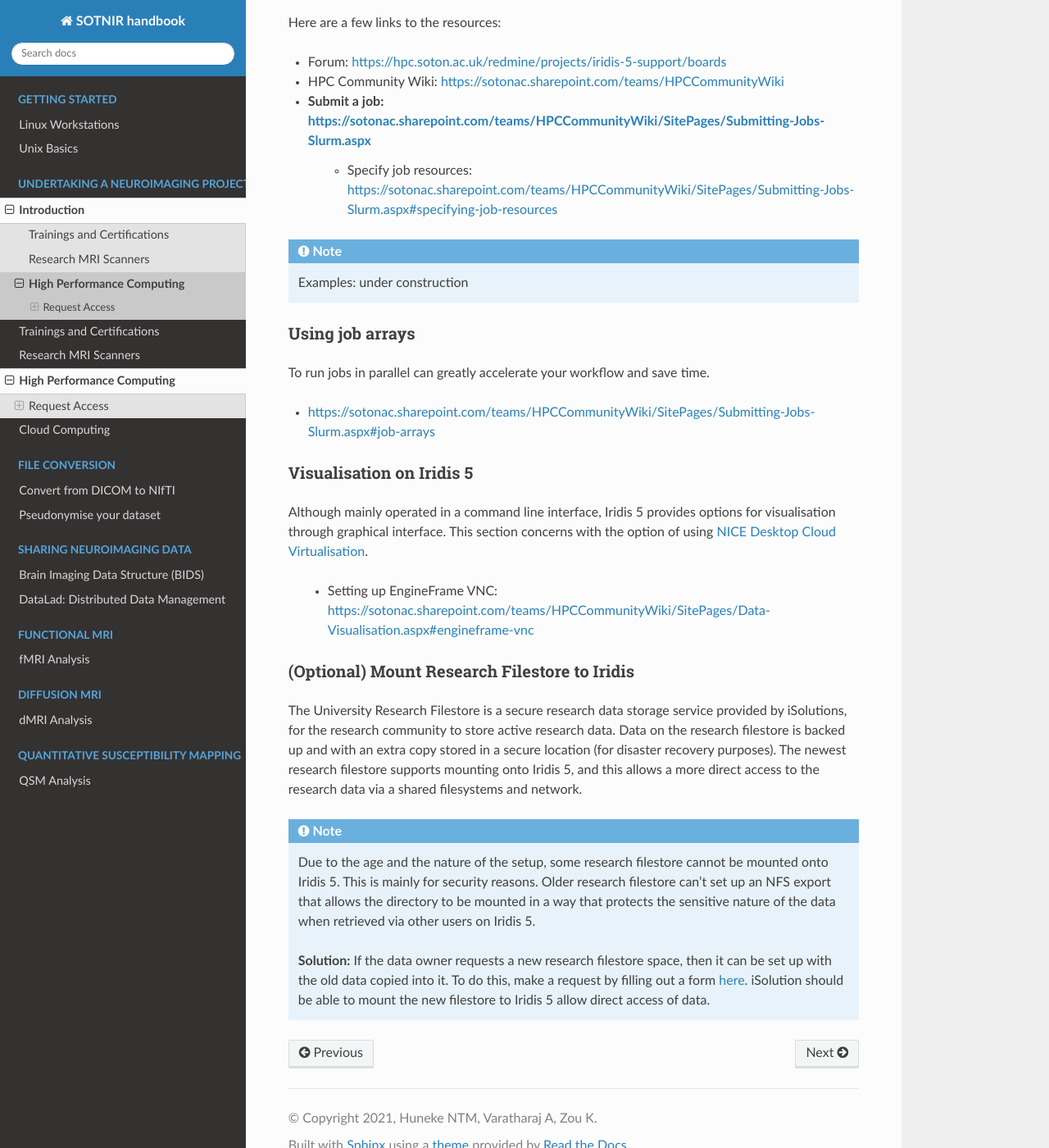
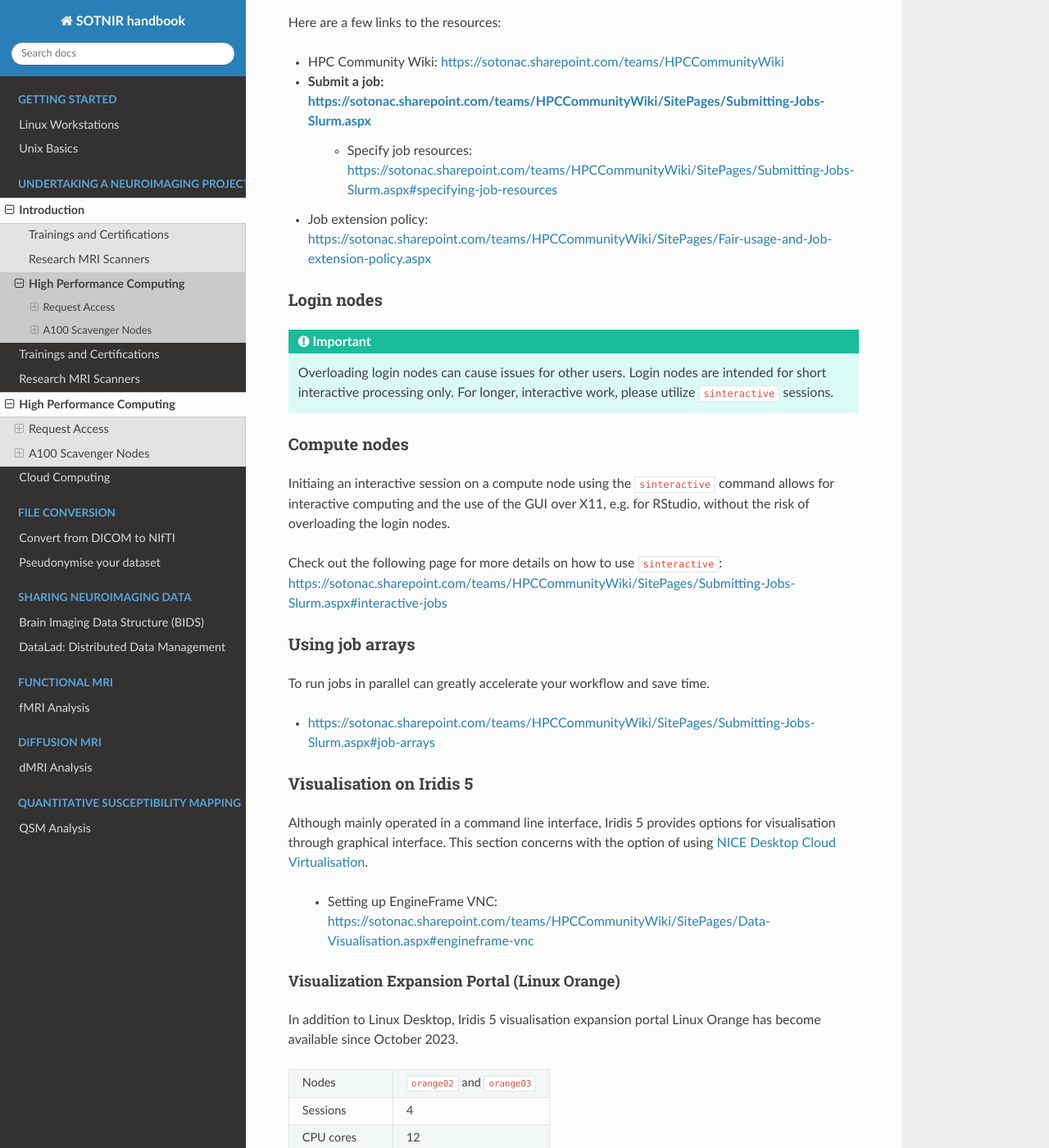
Before and after one commit to nhuneke/sotnir-handbook, a Sphinx documentation site: the page built from docs/projects-soton/hpc.rst, in a window 1280 px wide and 1400 px high, scrolled down 1109 px. Shown: the whole window at 82% size. Built offline with Sphinx 7.4.7 and the Read the Docs theme 2.0.0, drawn with Linux system fonts in a browser that asks for light colours; pages that are not in the unit, such as notebooks, are missing from menus; some of the changed text lies outside the part shown.

Commit message:
Updated hpc.rst

```diff
--- a/docs/projects-soton/hpc.rst
+++ b/docs/projects-soton/hpc.rst
@@ -34,13 +34,26 @@ Once your access has been granted, you are also subscribed to the HPC mailing li
 
 Here are a few links to the resources:
 
-- Forum: https://hpc.soton.ac.uk/redmine/projects/iridis-5-support/boards
 - HPC Community Wiki: https://sotonac.sharepoint.com/teams/HPCCommunityWiki
 - Submit a job: https://sotonac.sharepoint.com/teams/HPCCommunityWiki/SitePages/Submitting-Jobs-Slurm.aspx
     - Specify job resources: https://sotonac.sharepoint.com/teams/HPCCommunityWiki/SitePages/Submitting-Jobs-Slurm.aspx#specifying-job-resources
+- Job extension policy: https://sotonac.sharepoint.com/teams/HPCCommunityWiki/SitePages/Fair-usage-and-Job-extension-policy.aspx
 
-.. note::
-	Examples: under construction
+Login nodes
+===========
+
+
+.. important::
+
+	Overloading login nodes can cause issues for other users. Login nodes are intended for short interactive processing only. For longer, interactive work, please utilize ``sinteractive`` sessions.
+
+Compute nodes
+=============
+
+Initiaing an interactive session on a compute node using the ``sinteractive`` command allows for interactive computing and the use of the GUI over X11, e.g. for RStudio, without the risk of overloading the login nodes.
+
+Check out the following page for more details on how to use ``sinteractive``: https://sotonac.sharepoint.com/teams/HPCCommunityWiki/SitePages/Submitting-Jobs-Slurm.aspx#interactive-jobs
+
 
 Using job arrays
 ==================
@@ -56,6 +69,23 @@ Although mainly operated in a command line interface, Iridis 5 provides options
 
  - Setting up EngineFrame VNC: https://sotonac.sharepoint.com/teams/HPCCommunityWiki/SitePages/Data-Visualisation.aspx#engineframe-vnc
 
+Visualization Expansion Portal (Linux Orange)
+~~~~~~~~~~~~~~~~~~~~~~~~~~~~~~~~~~~~~~~~~~~~~
+
+In addition to Linux Desktop, Iridis 5 visualisation expansion portal Linux Orange has become available since October 2023.
+
++----------------+-------------------------------+
+| Nodes          | ``orange02`` and ``orange03`` |
++----------------+-------------------------------+
+| Sessions       | 4                             |
++----------------+-------------------------------+
+| CPU cores      | 12                            |
++----------------+-------------------------------+
+| Memory         | 240 GB                        |
++----------------+-------------------------------+
+| GPU available? | No                            |
++----------------+-------------------------------+
+
 (Optional) Mount Research Filestore to Iridis
 ======================================
 
@@ -65,3 +95,25 @@ The University Research Filestore is a secure research data storage service prov
 	Due to the age and the nature of the setup, some research filestore cannot be mounted onto Iridis 5. This is mainly for security reasons. Older research filestore can't set up an NFS export that allows the directory to be mounted in a way that protects the sensitive nature of the data when retrieved via other users on Iridis 5.
 
 	**Solution:** If the data owner requests a new research filestore space, then it can be set up with the old data copied into it. To do this, make a request by filling out a form `here <https://sotonproduction.service-now.com/serviceportal?id=sc_cat_item&sys_id=903e688edbbbf300f91c8c994b961974>`_. iSolution should be able to mount the new filestore to Iridis 5 allow direct access of data.
+
+A100 Scavenger Nodes
+--------------------
+
+An A100 scavenger queue has been added to Iridis 5 in December 2023. This queue contains one node and has a twelve hour time limit, and is available to all Iridis 5 users. This may be of interest to users who are interested in testing the A100 GPUs before their full release to the user community.
+
+Specification
+=============
+
++----------------+-----------------------------------------------------------------------+
+| GPU hardware   | Dual A100 NVLinked GPUs (160GB VRAM total across two GPUs)            |
++----------------+-----------------------------------------------------------------------+
+| CPU hardware   | 48 intel CPUs (24 cores x 2 sockets, Intel(R) Xeon(R) Gold 6336Y CPU  |
+|                | @ 2.40GHz)                                                            |
++----------------+-----------------------------------------------------------------------+
+| Memory         | 480GB of RAM                                                          |
++----------------+-----------------------------------------------------------------------+
+
+How to access the node
+======================
+
+Please use the partition ``a100_scavenger`` to access the node.
```
